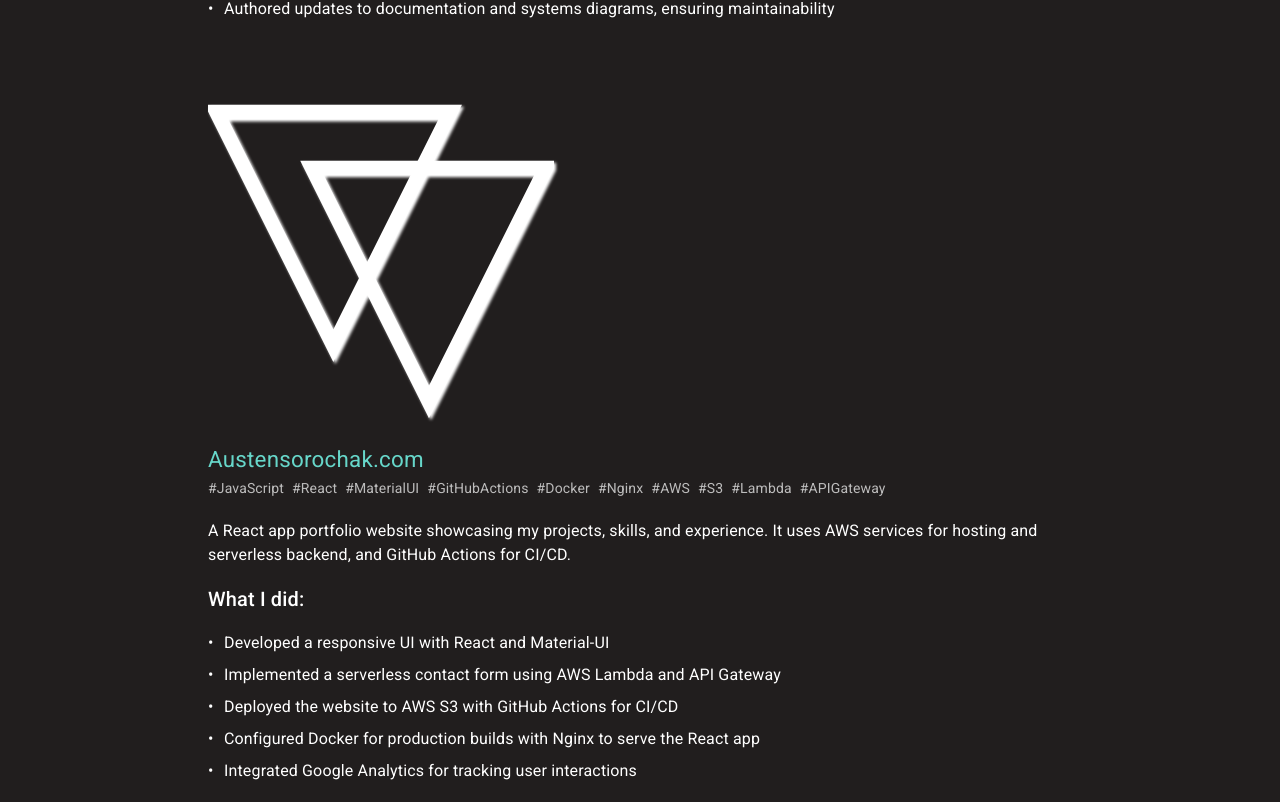
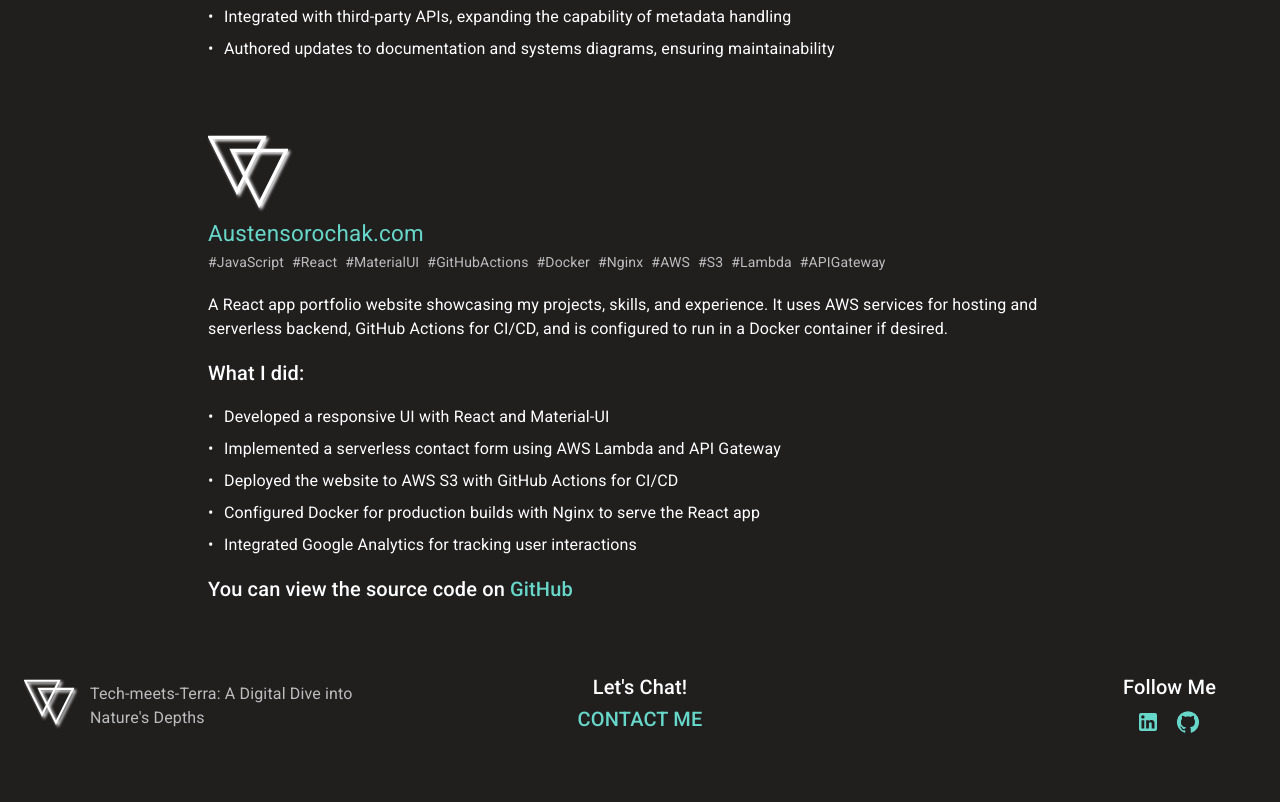
Before and after one commit to sorochak/portfolio-website, a React (Create React App) app: page /projects in a window 1280 px wide. Shown: the part 1417-2219 px from the top of the page. After the commit the page ends 2169 px from the top, so only its background shows below. Built offline with nearby package versions, Linux system fonts and the light colour scheme.

Commit message:
update projects

```diff
--- a/src/components/BaseView.jsx
+++ b/src/components/BaseView.jsx
@@ -23,7 +23,7 @@ const BaseView = ({ children }) => {
 
   // Detects if the screen is a mobile landscape
   const isMobileLandscape = useMediaQuery(
-    "(max-width: 930px) and (orientation: landscape)"
+    "(max-width: 930px) and (max-height: 500px) and (orientation: landscape)"
   );
 
   // Determines background color for child elements based on the current mode
--- a/src/pages/Projects.jsx
+++ b/src/pages/Projects.jsx
@@ -1,9 +1,16 @@
 import { Box, Typography, Container, Grid } from "@mui/material";
+import { styled } from "@mui/system";
 import backgroundImage from "../static/nayuca.webp";
 import useSharedStyles from "../hooks/useSharedStyles";
 import cioosLogo from "../static/cioos.png";
 import hakaiLogo from "../static/hakai.png";
 import Logo from "../components/Logo";
+
+const StyledLink = styled("a")(({ theme }) => ({
+  color: theme.palette.primary.main,
+  textDecoration: "none",
+  marginLeft: "5px",
+}));
 
 const Projects = () => {
   const { isMobileLandscape, childBoxBackgroundColor, textShadow } =
@@ -96,7 +103,7 @@ const Projects = () => {
                     src={hakaiLogo}
                     alt="Hakai Logo"
                     sx={{
-                      width: { xs: "70%", sm: "60%", md: "40%", lg: "300px" },
+                      width: { xs: "250px" },
                       maxWidth: "100%",
                       height: "auto",
                     }}
@@ -211,7 +218,7 @@ const Projects = () => {
                     src={cioosLogo}
                     alt="CIOOS Logo"
                     sx={{
-                      width: { xs: "70%", sm: "60%", md: "40%", lg: "300px" },
+                      width: { xs: "250px" },
                       maxWidth: "100%",
                       height: "auto",
                     }}
@@ -291,8 +298,8 @@ const Projects = () => {
                     "Crafted UI/UX designs emphasizing usability and aesthetic appeal",
                     "Implemented form controls and validation for user input management, enhancing data integrity and user experience",
                     "Improved security, reliability, and maintainability of the Google Firebase back-end through the adoption of Google’s best practices",
-                    "Refined CI/CD processes and environment config management to ensure reliable operations.",
-                    "Integrated with third-party APIs, expanding the capability of metadata handling.",
+                    "Refined CI/CD processes and environment config management to ensure reliable operations",
+                    "Integrated with third-party APIs, expanding the capability of metadata handling",
                     "Authored updates to documentation and systems diagrams, ensuring maintainability",
                     // ...add all the other points
                   ].map((item) => (
@@ -315,7 +322,7 @@ const Projects = () => {
               >
                 <Box
                   sx={{
-                    width: { xs: "70%", sm: "60%", md: "40%", lg: "80px" },
+                    width: { xs: "80px" },
                     maxWidth: "100%",
                     height: "auto",
                   }}
@@ -379,7 +386,8 @@ const Projects = () => {
                 >
                   A React app portfolio website showcasing my projects, skills,
                   and experience. It uses AWS services for hosting and
-                  serverless backend, and GitHub Actions for CI/CD.
+                  serverless backend, GitHub Actions for CI/CD, and is
+                  configured to run in a Docker container if desired.
                 </Typography>
 
                 {/* List of Work */}
@@ -416,6 +424,20 @@ const Projects = () => {
                     </Box>
                   ))}
                 </Box>
+                {/* GitHub Repository Link */}
+                <Typography
+                  variant="h6"
+                  sx={{ textAlign: "left", marginTop: 2 }}
+                >
+                  You can view the source code on
+                  <StyledLink
+                    href="https://github.com/sorochak/portfolio-website"
+                    target="_blank"
+                    rel="noopener noreferrer"
+                  >
+                    GitHub
+                  </StyledLink>
+                </Typography>
               </Box>
             </Grid>
           </Grid>
```
